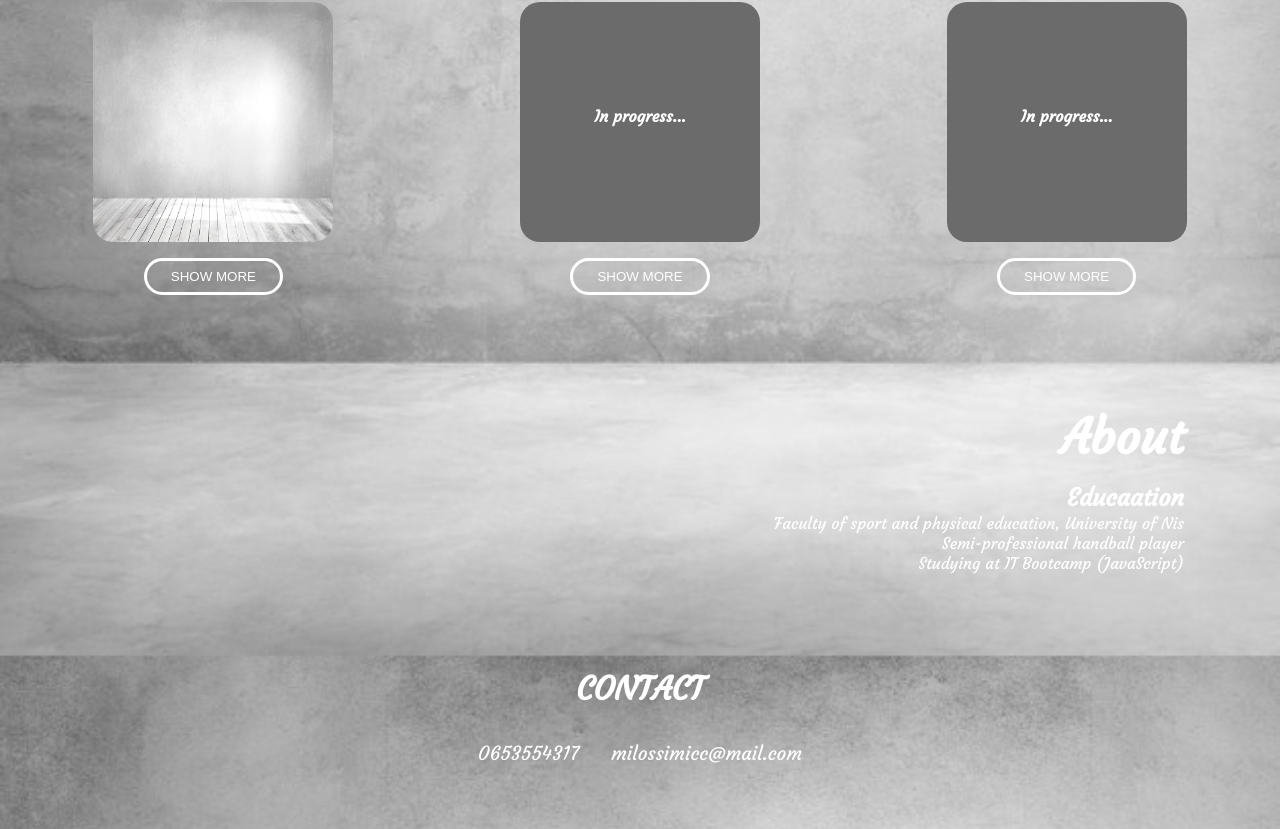
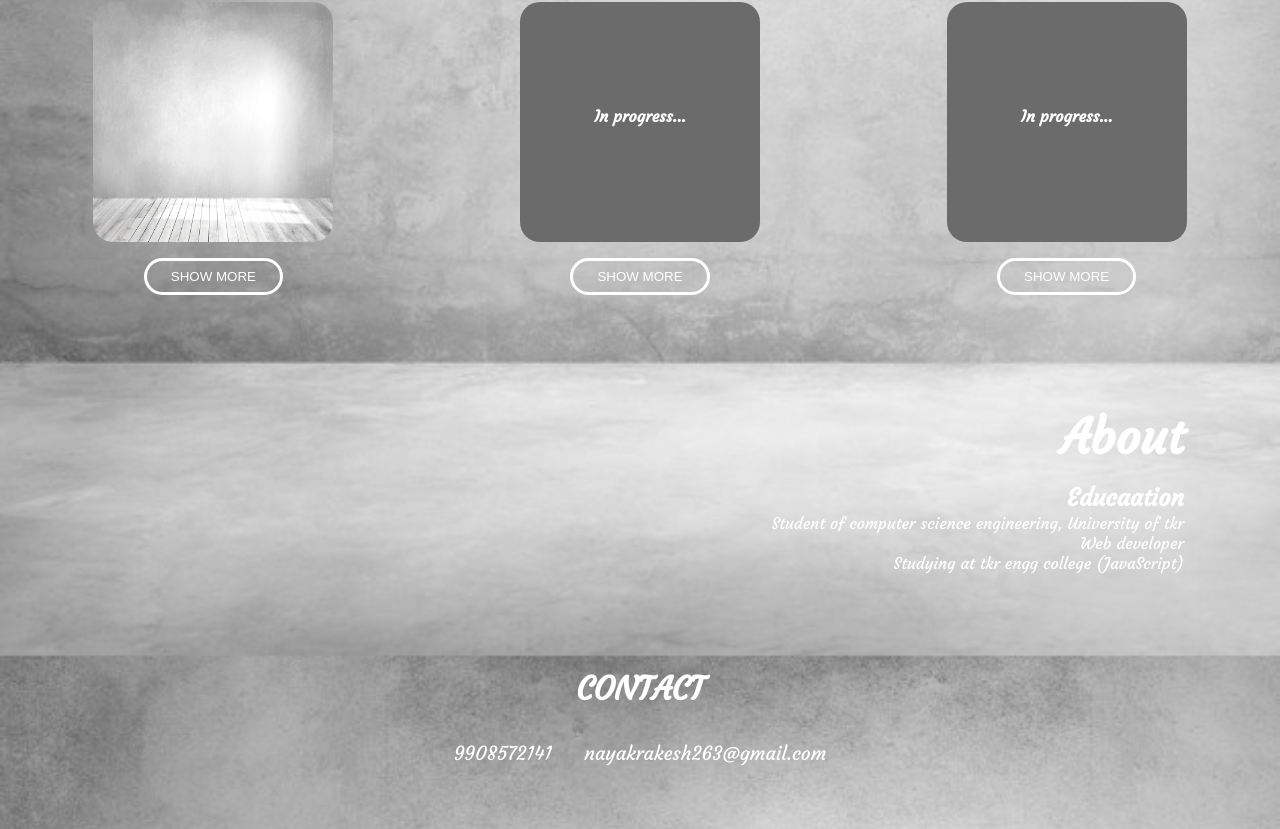
Before and after one commit to rakeshnayak121/Webdevelopment-Internship, a plain HTML site: page index (1).html in a window 1280 px wide. Shown: the part 432-1261 px from the top of the page. Drawn offline with Linux system fonts and the light colour scheme; files whose address does not match are found by name.

Commit message:
Update index (1).html

```diff
--- a/index (1).html
+++ b/index (1).html
@@ -53,9 +53,9 @@
         <section id="about" class="personal">
             <h1>About</h1>
             <h2>Educaation</h2>
-            <p>Faculty of sport and physical education, University of Nis</p>
-            <p>Semi-professional handball player</p>
-            <p>Studying at IT Bootcamp (JavaScript)</p>
+            <p>Student of computer science engineering, University of tkr</p>
+            <p>Web developer</p>
+            <p>Studying at tkr engg college (JavaScript)</p>
         </section>
     </main>
 
@@ -63,9 +63,9 @@
         <h1>contact</h1>
         <ul>
             <li>
-                0653554317
+                9908572141
             </li>
-            <li>milossimicc@mail.com</li>
+            <li>nayakrakesh263@gmail.com</li>
         </ul>
     </footer>
 </body>
```
